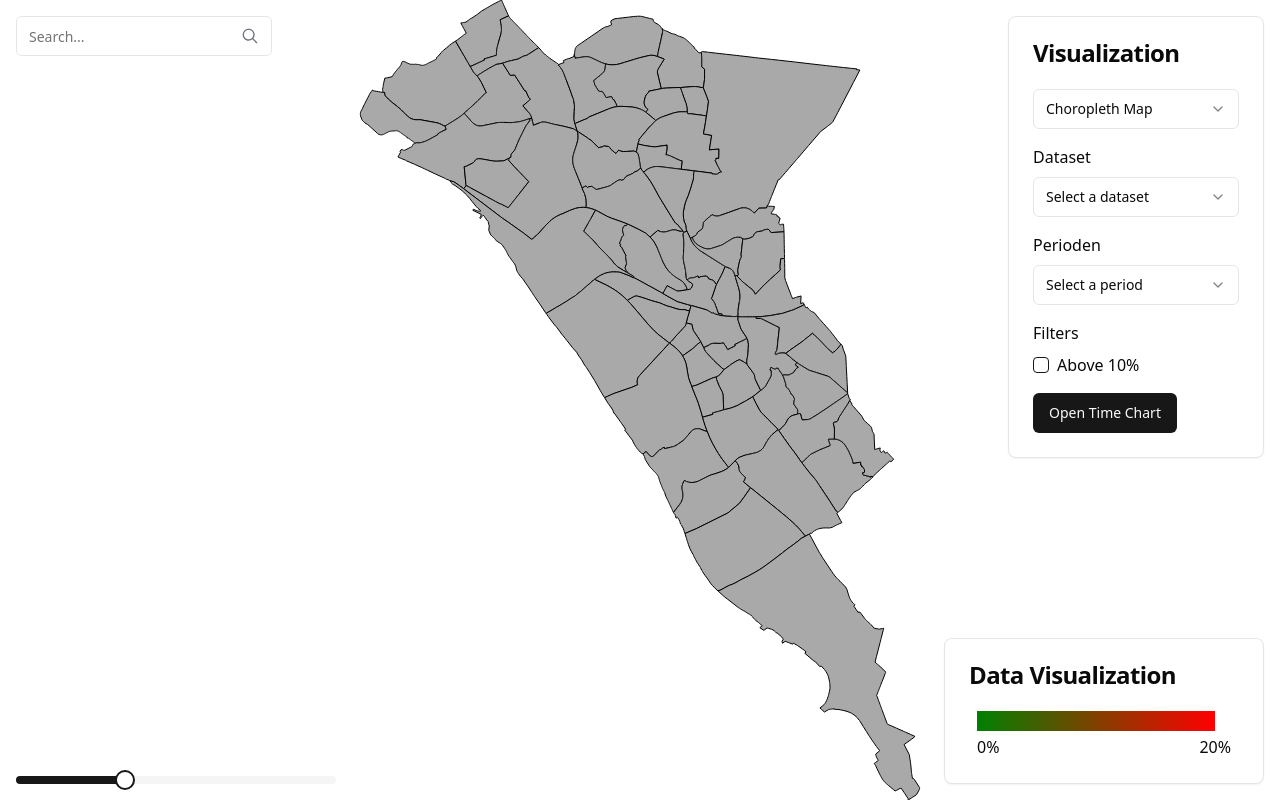
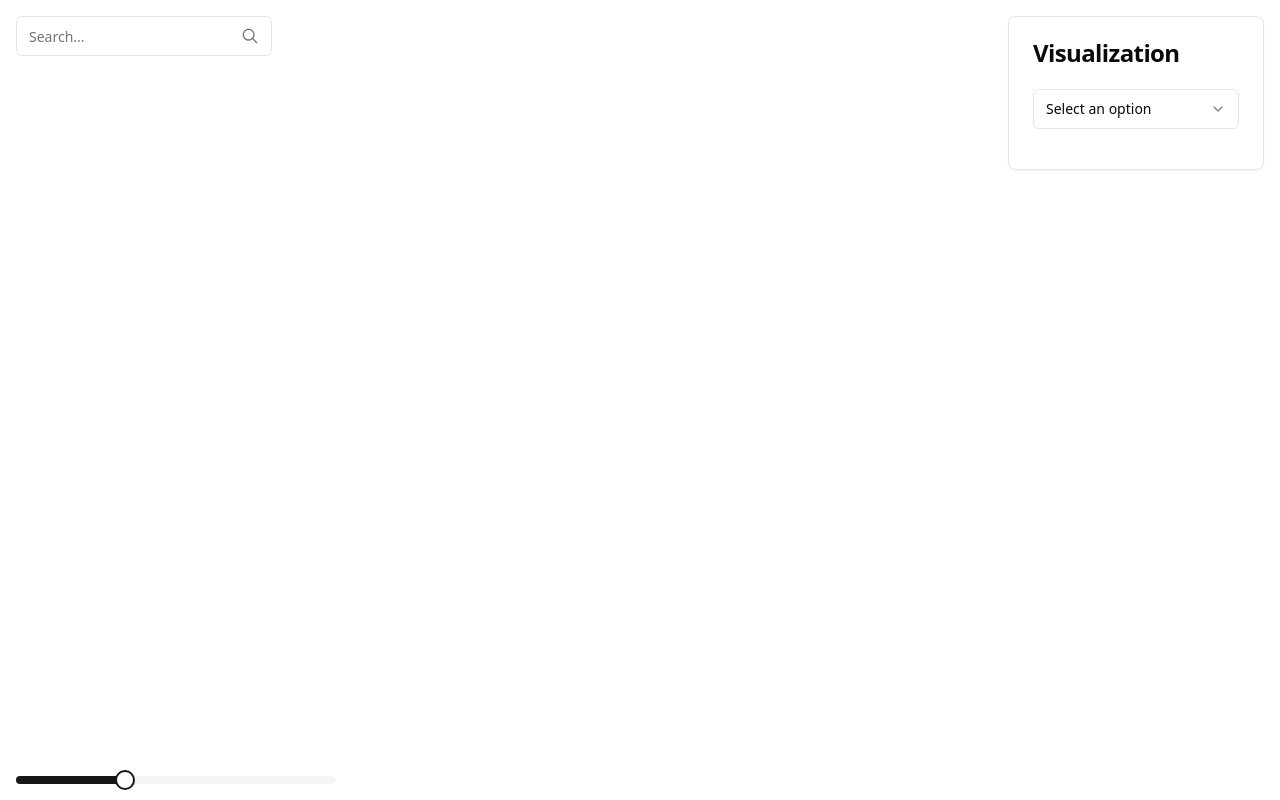
Before and after one commit to Zuyd-HDI-Lab/ELSA_PovertyMapping, a React (Vite) app in the folder poverty-mapping/: page / in a window 1280 px wide. Built offline with nearby package versions, Linux system fonts and the light colour scheme.

Commit message:
fix: Initialize selectedVis state to null for improved default behavior

```diff
--- a/poverty-mapping/src/pages/Page2.tsx
+++ b/poverty-mapping/src/pages/Page2.tsx
@@ -9,7 +9,7 @@ import TimeChartPop from "@/components/TimeChartPop";
 import { Button } from "@/components/ui/button";
 
 const Page2: React.FC = () => {
-    const [selectedVis, setSelectedVis] = useState<string | null>('choropleth');
+    const [selectedVis, setSelectedVis] = useState<string | null>(null);
     const [selectedFilters, setSelectedFilters] = useState<string[]>([]);
     const [selectedPerioden, setSelectedPerioden] = useState<string | null>(null);
     const [selectedDataset, setSelectedDataset] = useState<string | null>(null);
@@ -121,7 +121,7 @@ const Page2: React.FC = () => {
                 datasetOptions={getDatasetOptions()}
                 selectedDataset={selectedDataset}
                 setSelectedDataset={setSelectedDataset}
-                openModal={() => setIsModalOpen(true)} // Open modal handler
+                openModal={() => setIsModalOpen(true)}
             />
 
             {/* TimeChart Modal */}
@@ -129,7 +129,7 @@ const Page2: React.FC = () => {
                 <div className="fixed inset-0 bg-black bg-opacity-50 flex items-center justify-center z-50">
                         <Button
                             onClick={() => setIsModalOpen(false)}
-                            className="absolute top-2 right-2 text-gray-500 hover:text-gray-700"
+                            className="absolute top-2 right-2"
                         >
                             &times;
                         </Button>
```
